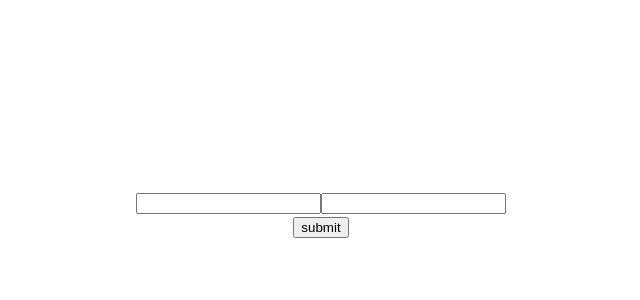
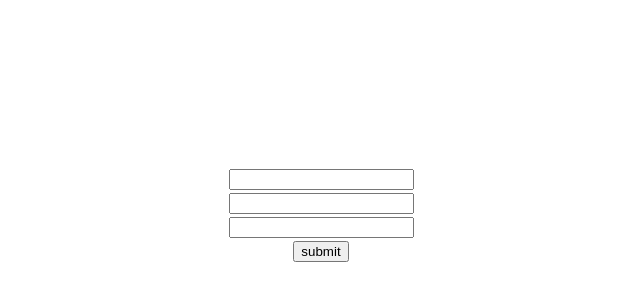
Before and after one commit to foysalcodeio/basic-form, a React (Vite) app: page / in a window 1280 px wide. Shown: the part 186-486 px from the top of the page, without its empty margins (319-959 px from the left). Built offline with nearby package versions, Linux system fonts and the light colour scheme.

Commit message:
basic form idea

```diff
--- a/src/Components/SimpleForm/SimpleForm.jsx
+++ b/src/Components/SimpleForm/SimpleForm.jsx
@@ -1,16 +1,20 @@
 const SimpleForm = () => {
     const handleSubmit = (e) => {
         e.preventDefault();
+
+        console.log(e.target.name.value);
+        console.log(e.target.email.value);
+        console.log(e.target.phone.value)
         console.log('form submitted')
-        console.log(e.target.name.value);
-        console.log(e.target.email.value)
-
     }
     return (
         <div>
             <form onSubmit={handleSubmit}>
             <input type="text" name="name" />
+            <br />
             <input type="email" name="email" />
+            <br />
+            <input type="text" name="phone" id="" />
             <br />
             <input type="submit" value="submit" />
             </form>
```
